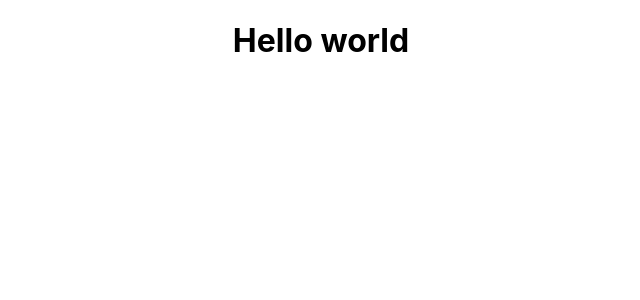
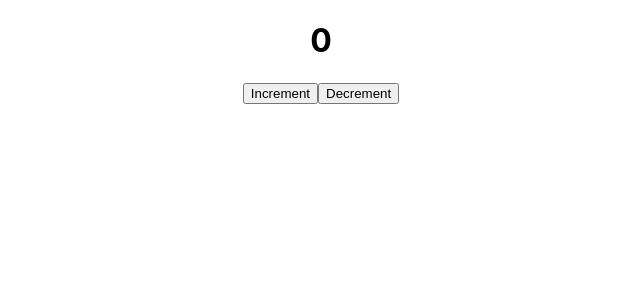
Before and after one commit to erangamdw/redux-toolkit, a React (Create React App) app: page / in a window 1280 px wide. Shown: the top 300 px of the page, without its empty margins (319-959 px from the left). Built offline with nearby package versions, Linux system fonts and the light colour scheme.

Commit message:
get data using useselector and update the store values from particular reducer

```diff
--- a/src/App.tsx
+++ b/src/App.tsx
@@ -1,10 +1,18 @@
 import React from 'react';
+import { useSelector,useDispatch } from 'react-redux';
 import './App.css';
+import { decrement, increment } from './store/reducers/numberSlice';
 
 function App() {
+  const number = useSelector((store:any)=>store.numberSlice.number)
+  const dispatch = useDispatch()
   return (
     <div className="App">
-      <h1>Hello world</h1>
+      <h1>{number}</h1>
+      <div>
+        <button onClick={()=>dispatch(increment(1))}>Increment</button>
+        <button onClick={()=>dispatch(decrement(1))}>Decrement</button>
+      </div>
     </div>
   );
 }
--- a/src/store/reducers/laptopSlice.ts
+++ b/src/store/reducers/laptopSlice.ts
@@ -14,10 +14,9 @@ const laptopSlice = createSlice({
     name: "laptop",
     initialState,
     reducers:{
-        addLaptop:(state, action: any)=>({
-            ...state,
-            count: state.count + action.payload,
-        }),
+        addLaptop:(state, action: any)=>{ //if i remove the '()' dont need to spread the other values to the state.
+            state.count += action.payload
+        },
         removeLaptop:(state, action: any)=>({
             ...state,
             count: state.count - action.payload,
--- a/src/store/reducers/numberSlice.ts
+++ b/src/store/reducers/numberSlice.ts
@@ -18,10 +18,9 @@ const numberSlice = createSlice({
             ...state,
             number: state.number + action.payload
         }),
-        decrement: (state, action : any)=>({
-            ...state,
-            number: state.number - action.payload
-        })
+        decrement: (state, action : PayloadAction<number>)=>{ //if i remove the '()' dont need to spread the other values to the state.
+            state.number -= action.payload
+        }
     }
 })
 
```
